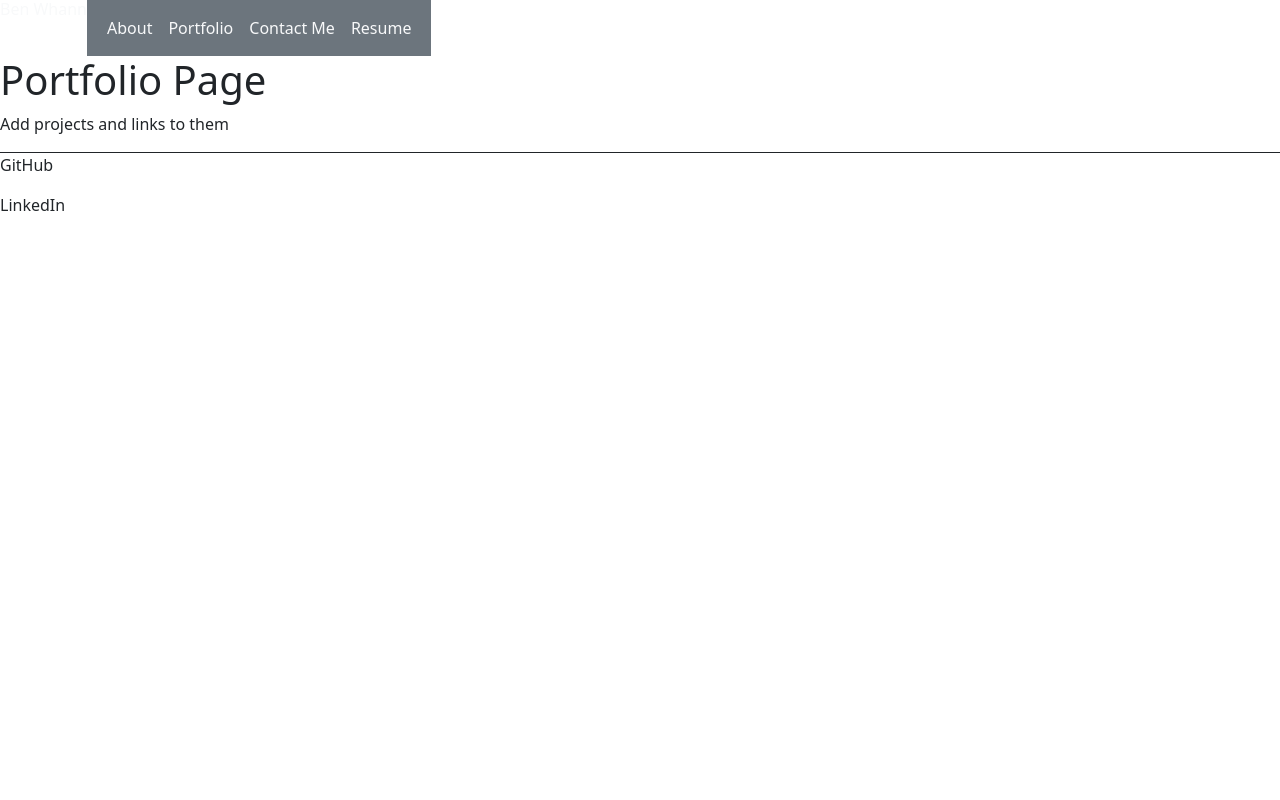
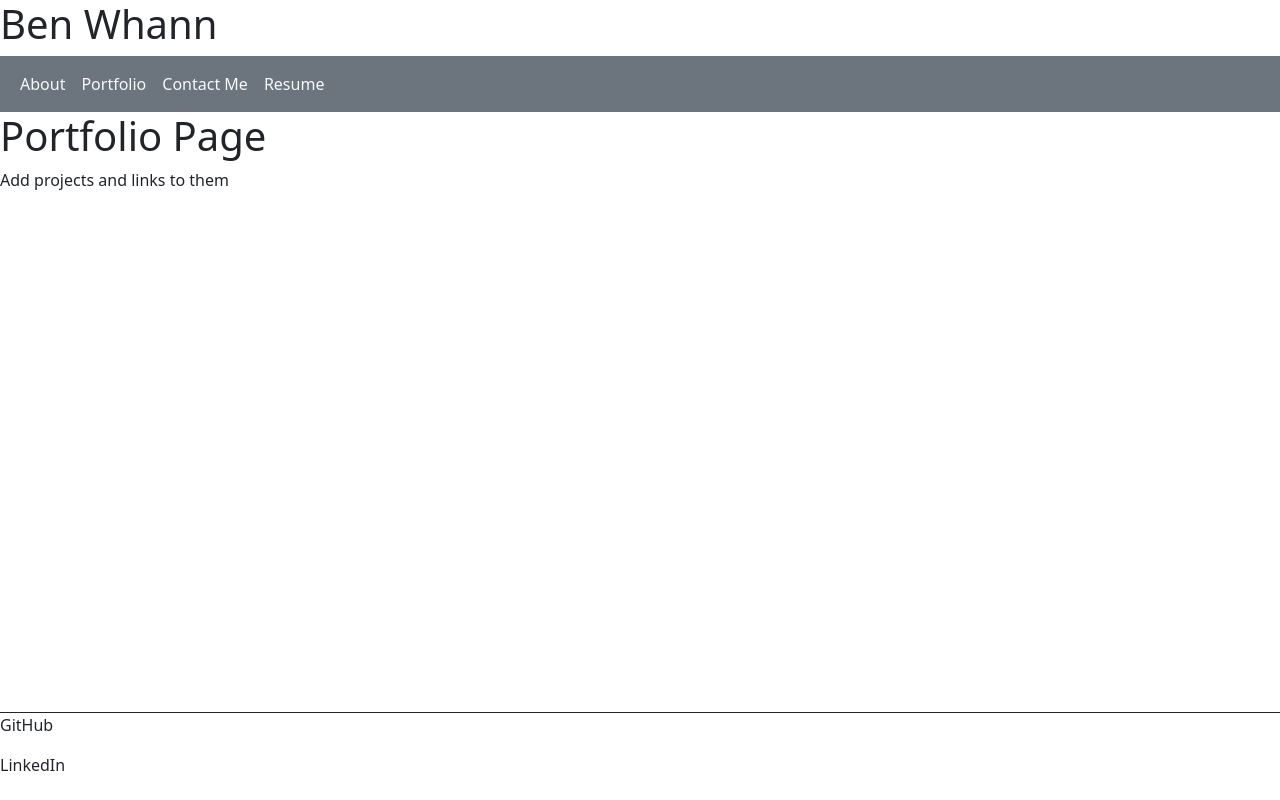
Before and after one commit to BenWhann/UPD-PROJECT-PORTFOLIO, a React (Vite) app in the folder Portfolio/: page /portfolio in a window 1280 px wide. Built offline with nearby package versions, Linux system fonts and the light colour scheme.

Commit message:
did some formatting

```diff
--- a/Portfolio/src/App.jsx
+++ b/Portfolio/src/App.jsx
@@ -6,10 +6,8 @@ import Footer from './components/Footer.jsx';
 function App() {
   return (
     <>
-    <header>
       <Header />
       <Nav />
-    </header>
       <Outlet />
       <Footer />
     </>
--- a/Portfolio/src/components/Header.jsx
+++ b/Portfolio/src/components/Header.jsx
@@ -1,5 +1,5 @@
 export default function Header() {
     return (
-        <h1 className="header nav-link text-light">Ben Whann</h1>
+        <h1 className="">Ben Whann</h1>
     );
   }
--- a/Portfolio/src/index.css
+++ b/Portfolio/src/index.css
@@ -1,9 +1,9 @@
-header {
-    display: flex;
+.header {
+    display: inline-block;
 }
 
-.header {
-    display: inline-block;
+body {
+    height: 600px;
 }
 
 footer {
--- a/Portfolio/src/pages/About.jsx
+++ b/Portfolio/src/pages/About.jsx
@@ -1,8 +1,10 @@
 export default function About() {
     return (
         <>
-        <h1>About Page</h1>
-        <p>Add Photo and Bio</p>
+        <body>
+            <h1>About Page</h1>
+            <p>Add Photo and Bio</p>
+        </body>
         </>
     );
   }
--- a/Portfolio/src/pages/Contact.jsx
+++ b/Portfolio/src/pages/Contact.jsx
@@ -1,6 +1,7 @@
 export default function Contact() {
     return (
         <>
+        <body>
             <h1>Contact Me</h1>
             <form>
                 <label for="name">First Name:</label>
@@ -11,6 +12,7 @@ export default function Contact() {
                 <input type="text" id="message" name="message"></input>
                 <button type="button">Submit</button>
             </form>
+        </body>
         </>
     );
   }
--- a/Portfolio/src/pages/Portfolio.jsx
+++ b/Portfolio/src/pages/Portfolio.jsx
@@ -1,8 +1,10 @@
 export default function Portfolio() {
     return (
         <>
-        <h1>Portfolio Page</h1>
-        <p>Add projects and links to them</p>
+        <body>
+            <h1>Portfolio Page</h1>
+            <p>Add projects and links to them</p>
+        </body>
         </>
     );
   }
--- a/Portfolio/src/pages/Resume.jsx
+++ b/Portfolio/src/pages/Resume.jsx
@@ -1,8 +1,10 @@
 export default function Resume() {
     return (
         <>
-        <h1>Resume Page</h1>
-        <p>Add Resume</p>
+        <body>
+            <h1>Resume Page</h1>
+            <p>Add Resume</p>
+        </body>
         </>
     );
   }
```
Lines whose indentation alone changed are shown as unchanged.
